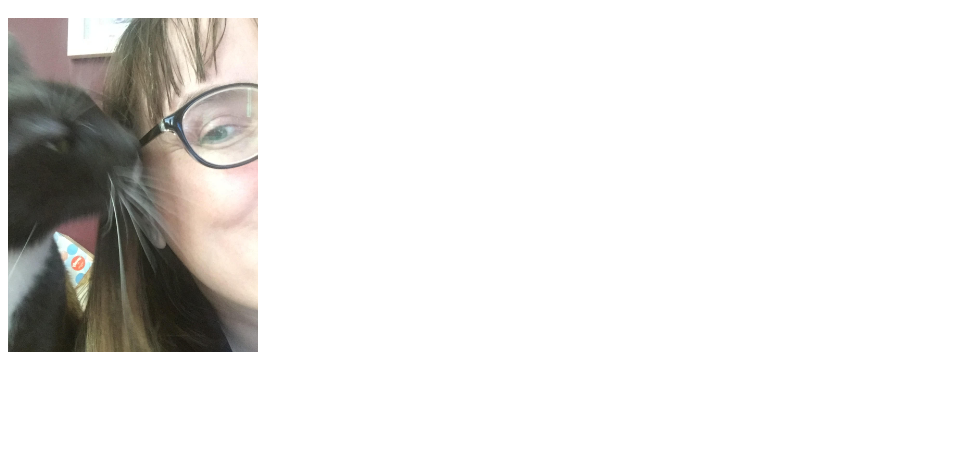
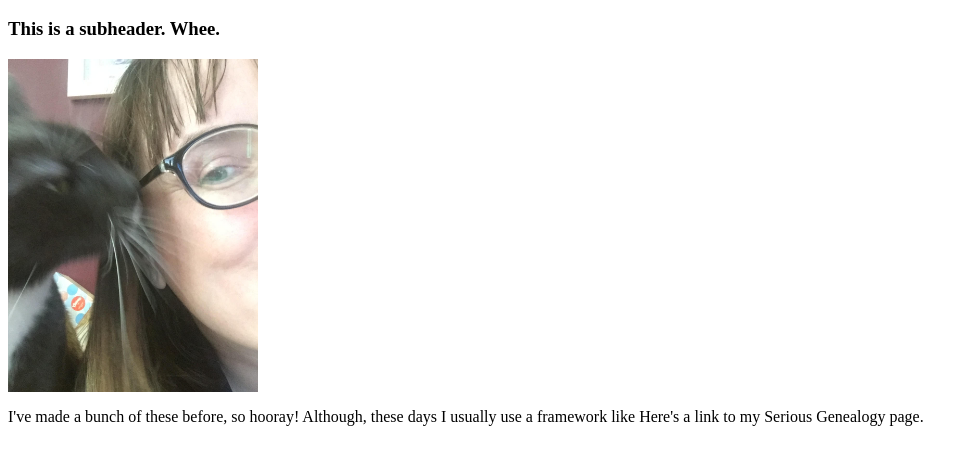
Before and after one commit to coalsparks/coalsparks, a plain HTML site: page index.html in a window 1280 px wide. Shown: the part 48-512 px from the top of the page, without its empty margins (0-978 px from the left). Drawn offline with Linux system fonts and the light colour scheme.

Commit message:
Updating to satisfy Module #2

```diff
--- a/index.html
+++ b/index.html
@@ -1,4 +1,8 @@
 <html>
     <h1>Nicole Sparks' Portfolio</h1>
+    <h3>This is a subheader.  Whee.</h3>
     <img src="./me_n_cat.jpg" width="250px">
+    <p>
+        I've made a bunch of these before, so hooray!  Although, these days I usually use a framework like Here's a link to my <html url="https://www.seriousgenealogy.com/">Serious Genealogy</html> page.
+    </p>
 </html>
```
